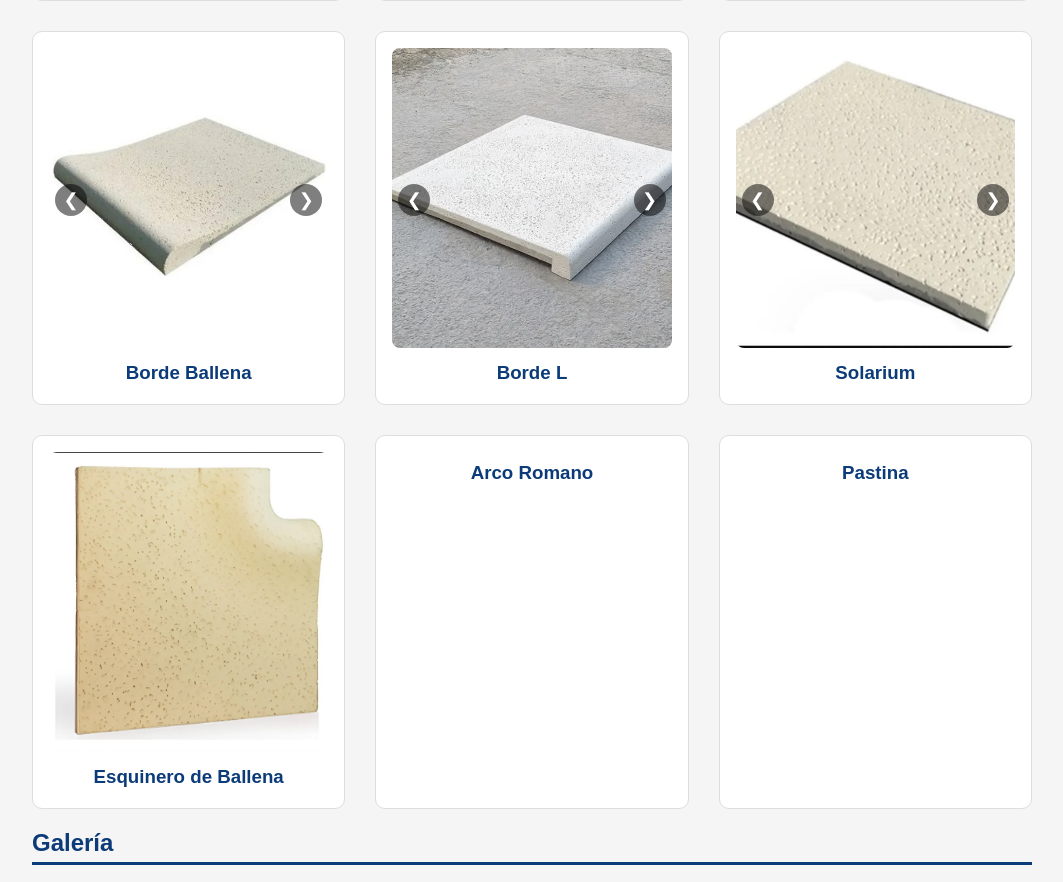
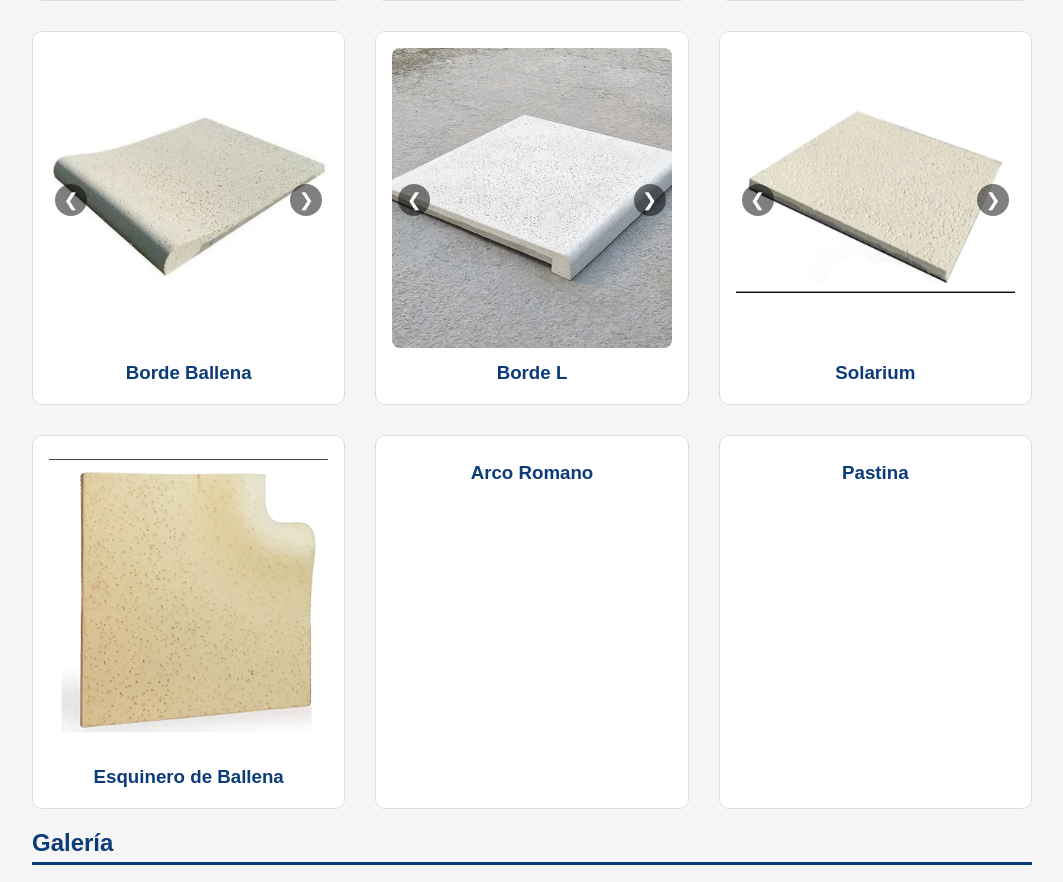
Before and after one commit to miusuariohoy/BaldosasAtermicas, a plain HTML site: page index.html in a window 1280 px wide. Shown: the part 980-1862 px from the top of the page, without its empty margins (108-1171 px from the left). Drawn offline with Linux system fonts and the light colour scheme; grey boxes are pictures that could not be loaded.

Commit message:
Alejadas fotos de solarium y esquinero de ballena quitando linea negra

```diff
--- a/index.html
+++ b/index.html
@@ -103,14 +103,14 @@
       </div>
       <div class="producto">
         <div class="carrusel" data-fotos='["sol1.jpeg","sol2.jpeg"]'>
-          <img src="sol1.jpeg" alt="Solarium">
+          <img src="sol1.jpeg" alt="Solarium" style="object-fit: contain; background: #fff; border: none;">
           <button class="prev" aria-label="Anterior">&#10094;</button>
           <button class="next" aria-label="Siguiente">&#10095;</button>
         </div>
         <h3>Solarium</h3>
       </div>
       <div class="producto">
-        <img class="foto" src="esqballena.jpeg" alt="Esquinero de Ballena">
+        <img class="foto" src="esqballena.jpeg" alt="Esquinero de Ballena" style="object-fit: contain; background: #fff; border: none;">
         <h3>Esquinero de Ballena</h3>
       </div>
       <div class="producto">
```
